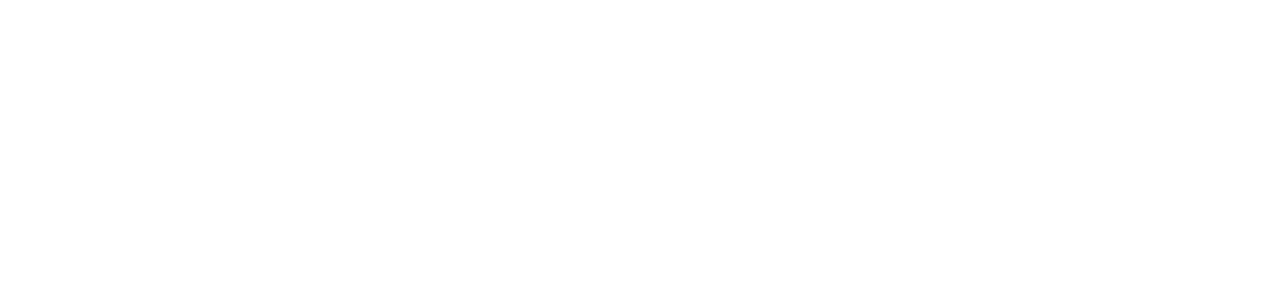
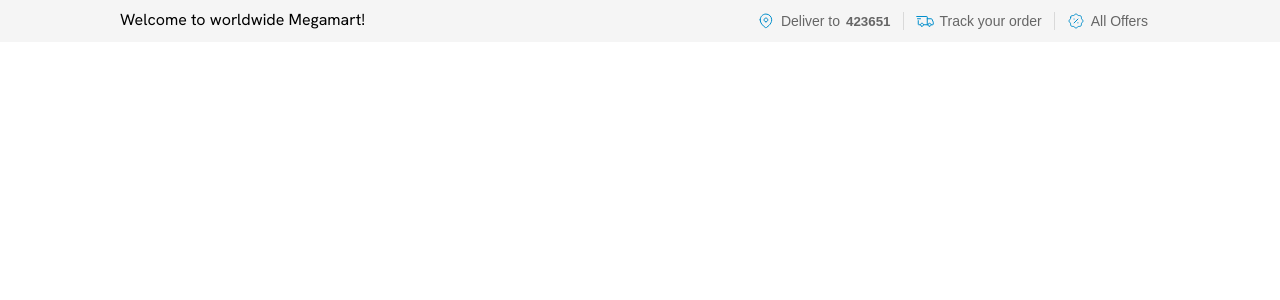
Before and after one commit to TranLeKhanhDuyen/Knowledge, a React (Vite) app in the folder mega-market/: page / in a window 1280 px wide. Shown: the top 300 px of the page. Built offline with nearby package versions, Linux system fonts and the light colour scheme.

Commit message:
feat: create topbar

```diff
--- a/mega-market/src/App.tsx
+++ b/mega-market/src/App.tsx
@@ -1,7 +1,12 @@
-import './App.css'
+import HomePage from '@pages/home'
+import './styles/main.css'
 
 function App() {
-  return <div className='App'></div>
+  return (
+    <div className='app'>
+      <HomePage />
+    </div>
+  )
 }
 
 export default App
--- a/mega-market/src/components/IconTextButton/index.tsx
+++ b/mega-market/src/components/IconTextButton/index.tsx
@@ -7,9 +7,9 @@ export interface IIconTextButtonProps
   extends React.ButtonHTMLAttributes<HTMLButtonElement> {
   size?: TIconTextButtonSize
   iconPosition?: TIconPosition
-  title?: string
+  title: string
   subTitle?: string
-  icon?: string
+  icon: string
   additionalClass?: string
 }
 
--- /dev/null
+++ b/mega-market/src/pages/home.css
@@ -0,0 +1,22 @@
+.topbar {
+  background-color: var(--secondary-color);
+  padding: 12px 0;
+}
+
+.topbar-container {
+  display: flex;
+  justify-content: space-between;
+}
+
+.topbar-contents {
+  display: flex;
+}
+
+.icontext-btn-container.topbar-icon {
+  padding: 0 12px;
+}
+
+.icontext-btn-container.topbar-icon:nth-child(1),
+.icontext-btn-container.topbar-icon:nth-child(2) {
+  border-right: 1px solid rgba(217, 217, 217, 1);
+}
--- /dev/null
+++ b/mega-market/src/pages/home.tsx
@@ -0,0 +1,37 @@
+import './home.css'
+import { IconTextButton } from '@components'
+import locationIcon from '@assets/images/icons/location.svg'
+import truckIcon from '@assets/images/icons/iconoir-delivery-truck.svg'
+import discoundIcon from '@assets/images/icons/discount.svg'
+
+const HomePage = () => {
+  return (
+    <>
+      <div className='topbar'>
+        <div className='container  topbar-container '>
+          <span className='topbar-title'>Welcome to worldwide Megamart! </span>
+          <article className='topbar-contents'>
+            <IconTextButton
+              icon={locationIcon}
+              title='Deliver to'
+              subTitle='423651'
+              additionalClass='topbar-icon'
+            />
+            <IconTextButton
+              icon={truckIcon}
+              title='Track your order'
+              additionalClass='topbar-icon'
+            />
+            <IconTextButton
+              icon={discoundIcon}
+              title='All Offers'
+              additionalClass='topbar-icon'
+            />
+          </article>
+        </div>
+      </div>
+    </>
+  )
+}
+
+export default HomePage
--- a/mega-market/src/styles/bases/global.css
+++ b/mega-market/src/styles/bases/global.css
@@ -8,3 +8,7 @@ html {
   font-family: var(--primary-font);
   line-height: 1;
 }
+
+.container {
+  margin: 0 120px;
+}
```
